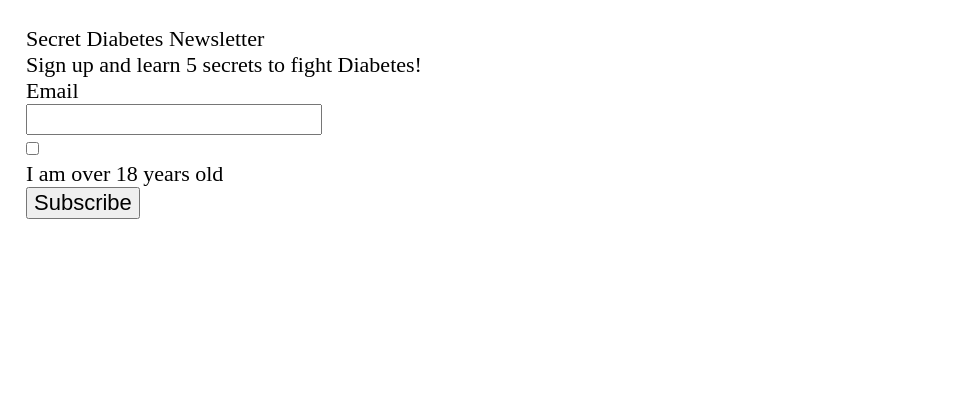
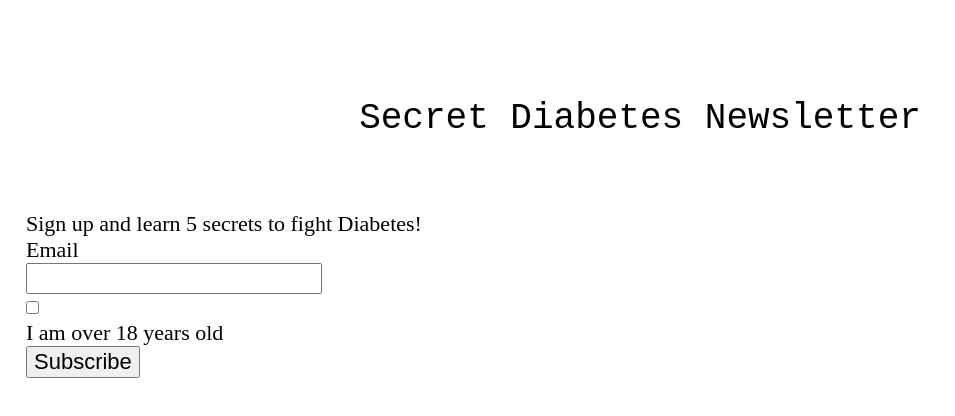
Before and after one commit to SeanReimerITMD362/ITMD-362-Lab-3, a plain HTML site: page index.html in a window 1280 px wide. Shown: the whole page, without its empty margins (0-955 px from the left). Drawn offline with nearby package versions, Linux system fonts and the light colour scheme.

Commit message:
Update screen.css
Adding some CSS to my h1 header

```diff
--- a/css/screen.css
+++ b/css/screen.css
@@ -203,6 +203,11 @@ label {
 }
 
 /* ===== LAYOUT STYLES ====== */
+h1 {
+  padding: 2em;
+  font: 36px monospace;
+  text-align: center;
+}
 
 /* ===== MODULAR STYLES ===== */
 
```
